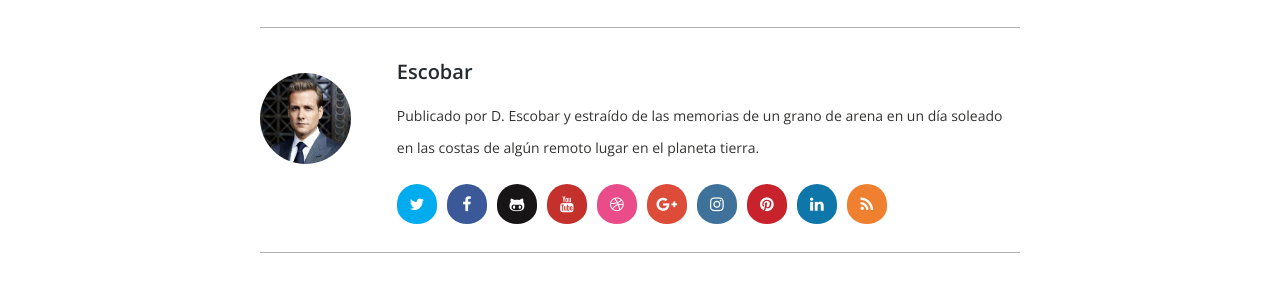
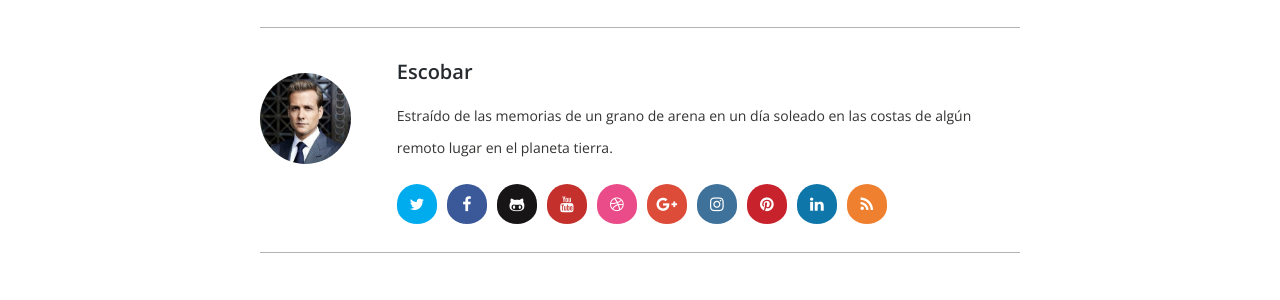
Before and after one commit to daeshu/a, a Jekyll site: the page built from post.html, in a window 1280 px wide. Shown: the part 807-1107 px from the top of the page. Built offline with Jekyll 4.4.1, drawn with Linux system fonts in a browser that asks for light colours; nearby versions of some CDN libraries; comment, search, counter and statistics services are not loaded.

Commit message:
Update _config.yml

```diff
--- a/_config.yml
+++ b/_config.yml
@@ -14,7 +14,7 @@ paginate: 					5
 # Author Settings
 author_name: 				"Escobar"
 author_url: 				""
-author_bio: 				"Publicado por D. Escobar y estraído de las memorias de un grano de arena en un día soleado en las costas de algún remoto lugar en el planeta tierra."
+author_bio: 				"Estraído de las memorias de un grano de arena en un día soleado en las costas de algún remoto lugar en el planeta tierra."
 author_email: 				"info@escobar.eu.org"
 author_image: 				"/assets/img/authorimage.jpg"
 
```
